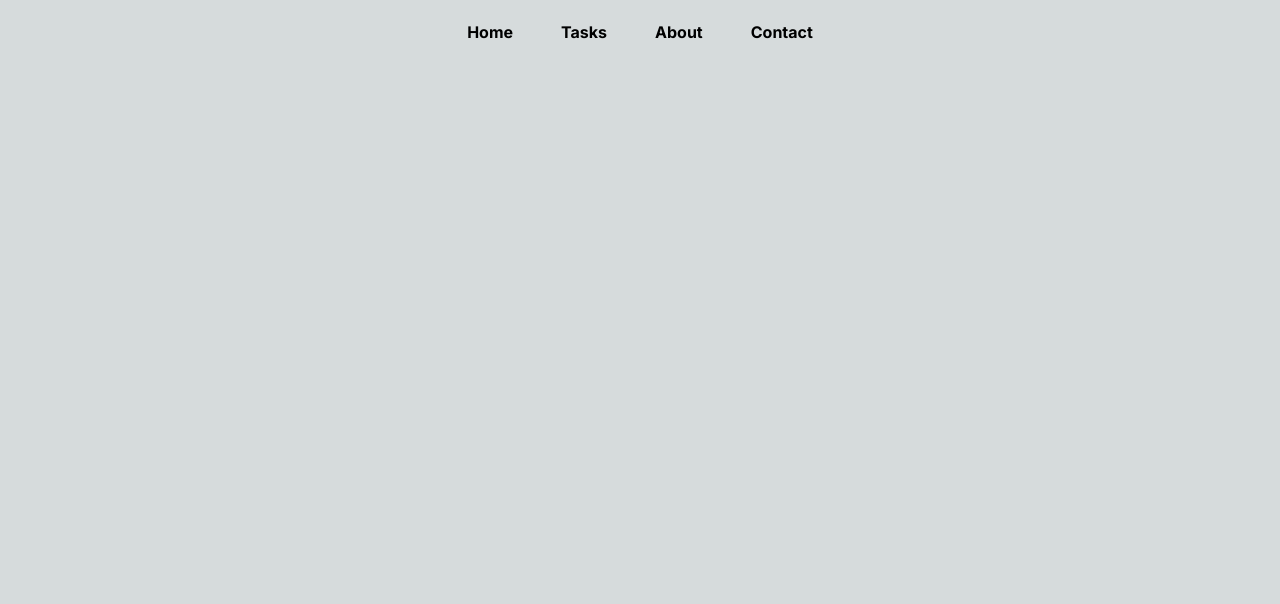
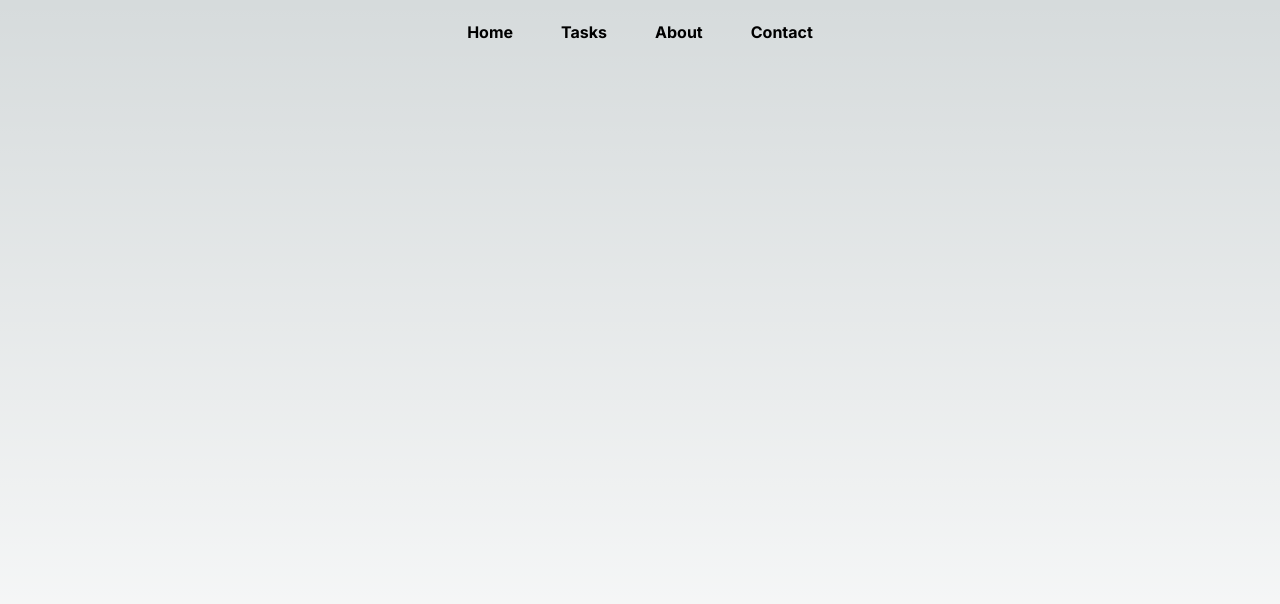
Before and after one commit to DrunkTaric/Tracker, a Next.js app: page / in a window 1280 px wide. Shown: the top 604 px of the page. Built offline with nearby package versions, Linux system fonts and the light colour scheme.

Commit message:
made the layout cooler

```diff
--- a/app/layout.tsx
+++ b/app/layout.tsx
@@ -17,9 +17,11 @@ export default function RootLayout({
 }>) {
   return (
     <html lang="en">
-      <body className={inter.className}>
+      <body className={inter.className + " h-screen w-screen"}>
         <Nav />
-        {children}
+        <div className="h-full">
+          {children}
+        </div>
       </body>
     </html>
   );
```
